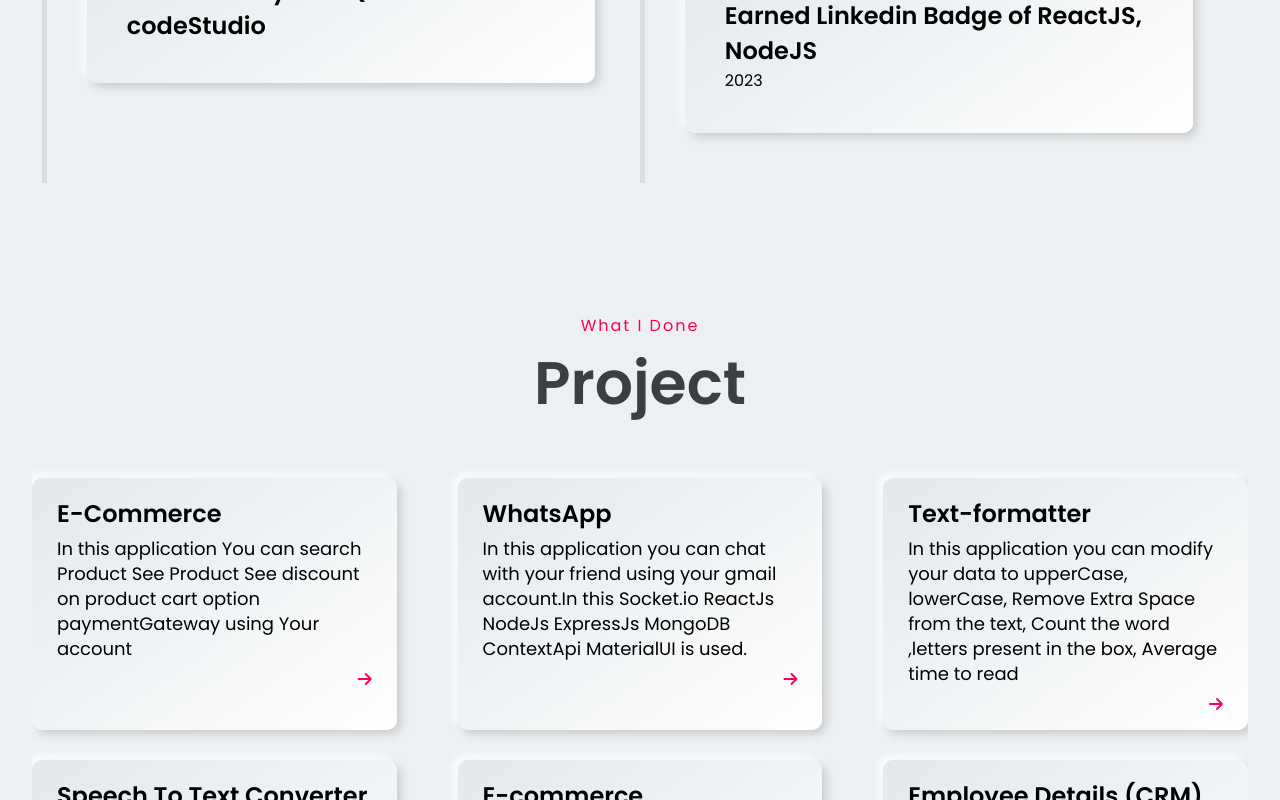
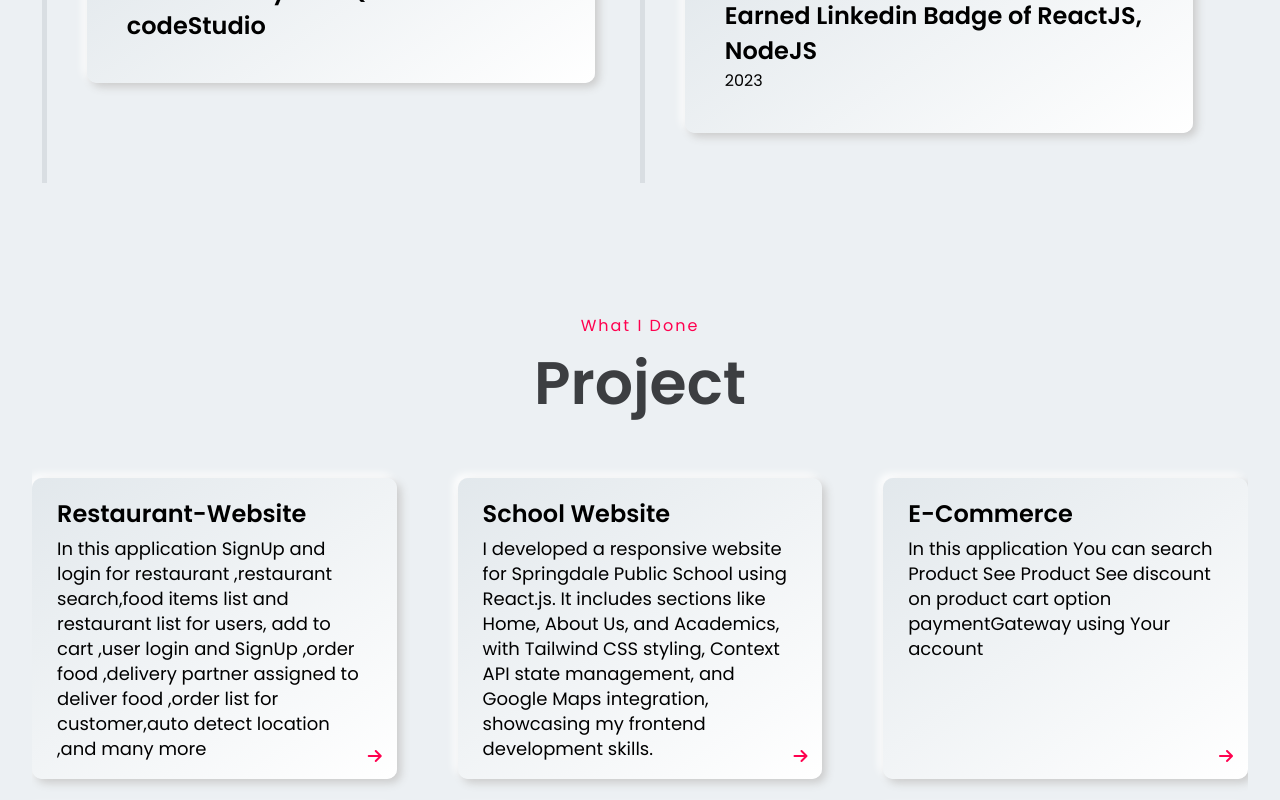
Before and after one commit to shivamgupta002/MyPortfolio, a React (Create React App) app: page / in a window 1280 px wide. Shown: the part 2619-3419 px from the top of the page. Built offline with nearby package versions, Linux system fonts and the light colour scheme.

Commit message:
add project and fix some bugs

```diff
--- a/src/components/Hero/Hero.js
+++ b/src/components/Hero/Hero.js
@@ -111,7 +111,7 @@ const Hero = () => {
           </div>
         </div>
         <div className="hero_img">
-          <img src={MyImage} alt="" />
+          <img src={MyImage} alt="" loading="lazy"/>
         </div>
       </div>
     </>
--- a/src/components/Project/Project.css
+++ b/src/components/Project/Project.css
@@ -6,6 +6,11 @@
     margin-top: 5px;
     line-height: 25px;
     color: black;
+}
+.box_card_arrow{
+    position: absolute;
+    bottom: 15px;
+    right: 15px;
 }
 
 .fa-arrow-right {
@@ -28,6 +33,7 @@
 
 .box {
     width: 30%;
+    position: relative;
 }
 
 @media only screen and (max-width: 600px) {
--- a/src/components/Project/Project_Card.js
+++ b/src/components/Project/Project_Card.js
@@ -6,7 +6,7 @@ const Project_Card = (props) => {
       <a href={props.link} target="_blank" rel="noreferrer" className="box btn_shadow">
           <h2>{props.title}</h2>
           <p className="features_card_p">{props.desc}</p>
-          <a href={props.link}>
+          <a href={props.link} className="box_card_arrow" >
             <i className="fas fa-arrow-right"></i>
           </a>
       </a>
--- a/src/components/Project/Project_data.js
+++ b/src/components/Project/Project_data.js
@@ -1,4 +1,16 @@
 const data = [
+  {
+    id: 99,
+    link: "https://github.com/shivamgupta002/Restaurant-Website",
+    title: "Restaurant-Website",
+    desc: "In this application SignUp and login for restaurant ,restaurant search,food items list and restaurant list for users, add to cart ,user login and SignUp ,order food ,delivery partner assigned to deliver food ,order list for customer,auto detect location ,and many more",
+  },
+  {
+    id: 100,
+    link: "https://schoolwebsite002.netlify.app/",
+    title: "School Website",
+    desc: "I developed a responsive website for Springdale Public School using React.js. It includes sections like Home, About Us, and Academics, with Tailwind CSS styling, Context API state management, and Google Maps integration, showcasing my frontend development skills.",
+  },
   {
     id: 101,
     link: "https://github.com/shivamgupta002/Flipkart",
```
